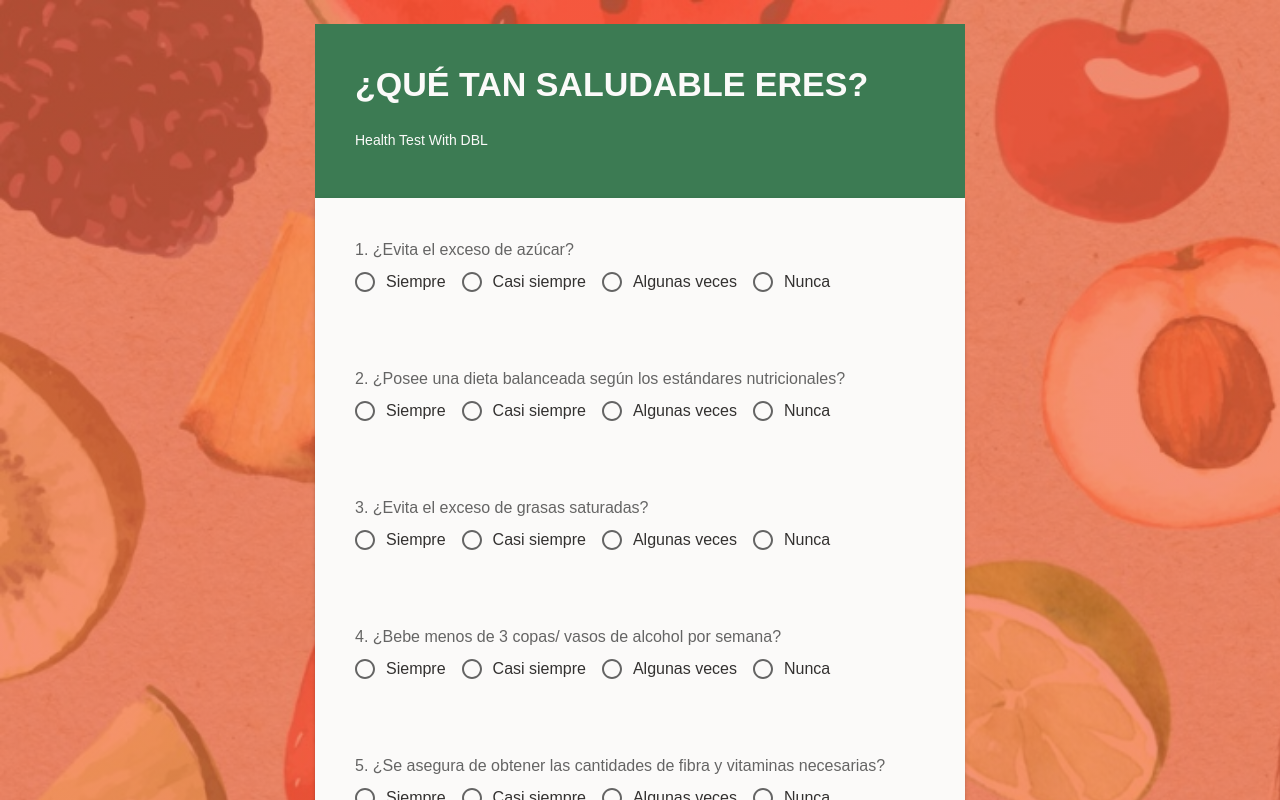
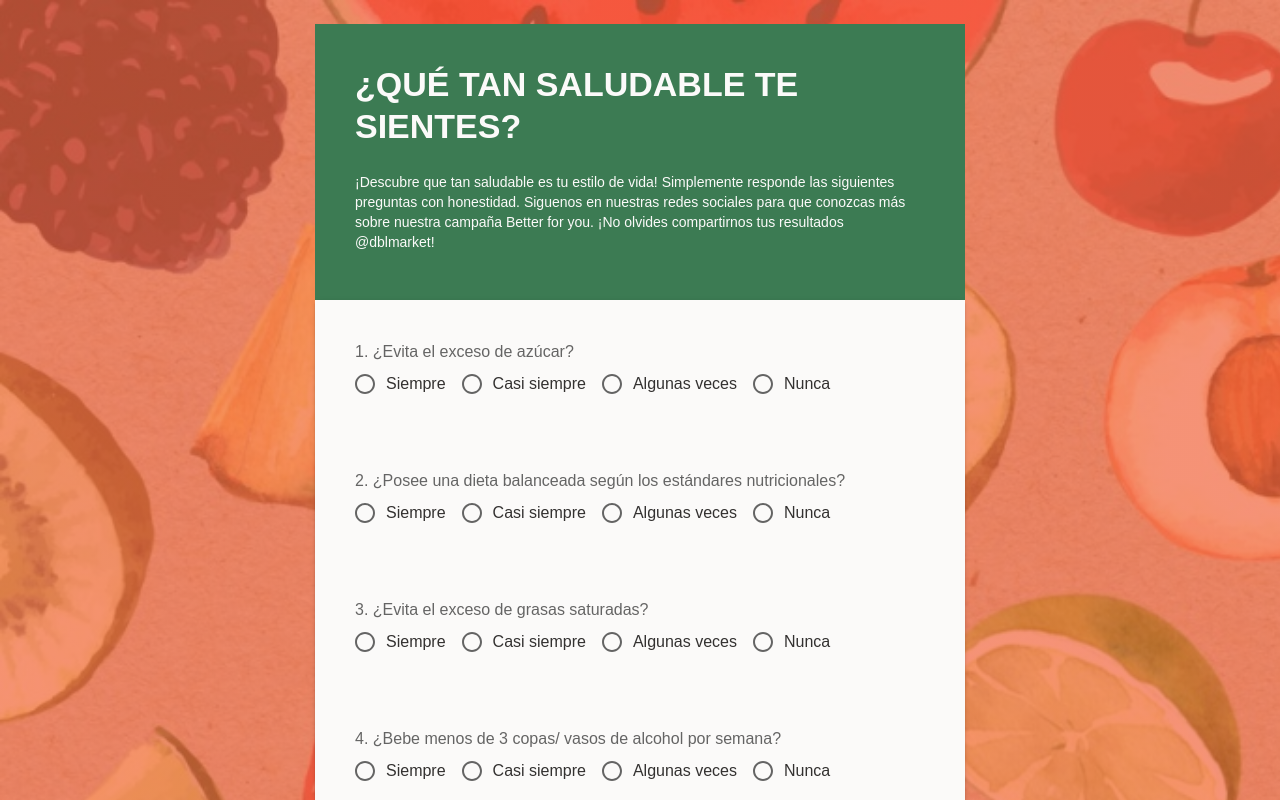
Before and after one commit to ignemdev/dynamic-test, a React (Create React App) app: page / in a window 1280 px wide. Shown: the top 800 px of the page. Built offline with nearby package versions, Linux system fonts and the light colour scheme.

Commit message:
cambios en el header

```diff
--- a/src/components/Header.js
+++ b/src/components/Header.js
@@ -6,10 +6,10 @@ const Header = () => {
         <Card variant="primary" sx={{ ...spacing, ...border }}>
             <CardContent sx={{ padding: 0 }}>
                 <Typography variant="h4" component="div" sx={{ marginBottom: 3, width: '100%', fontWeight: 'bold', textTransform: 'uppercase' }} >
-                    ¿Qué tan saludable eres?
+                    ¿Qué tan saludable te sientes?
                 </Typography>
                 <Typography variant="body2">
-                    Health Test With DBL
+                    ¡Descubre que tan saludable es tu estilo de vida! Simplemente responde las siguientes preguntas con honestidad. Siguenos en nuestras redes sociales para que conozcas más sobre nuestra campaña Better for you. ¡No olvides compartirnos tus resultados @dblmarket!
                 </Typography>
             </CardContent>
         </Card>
```
